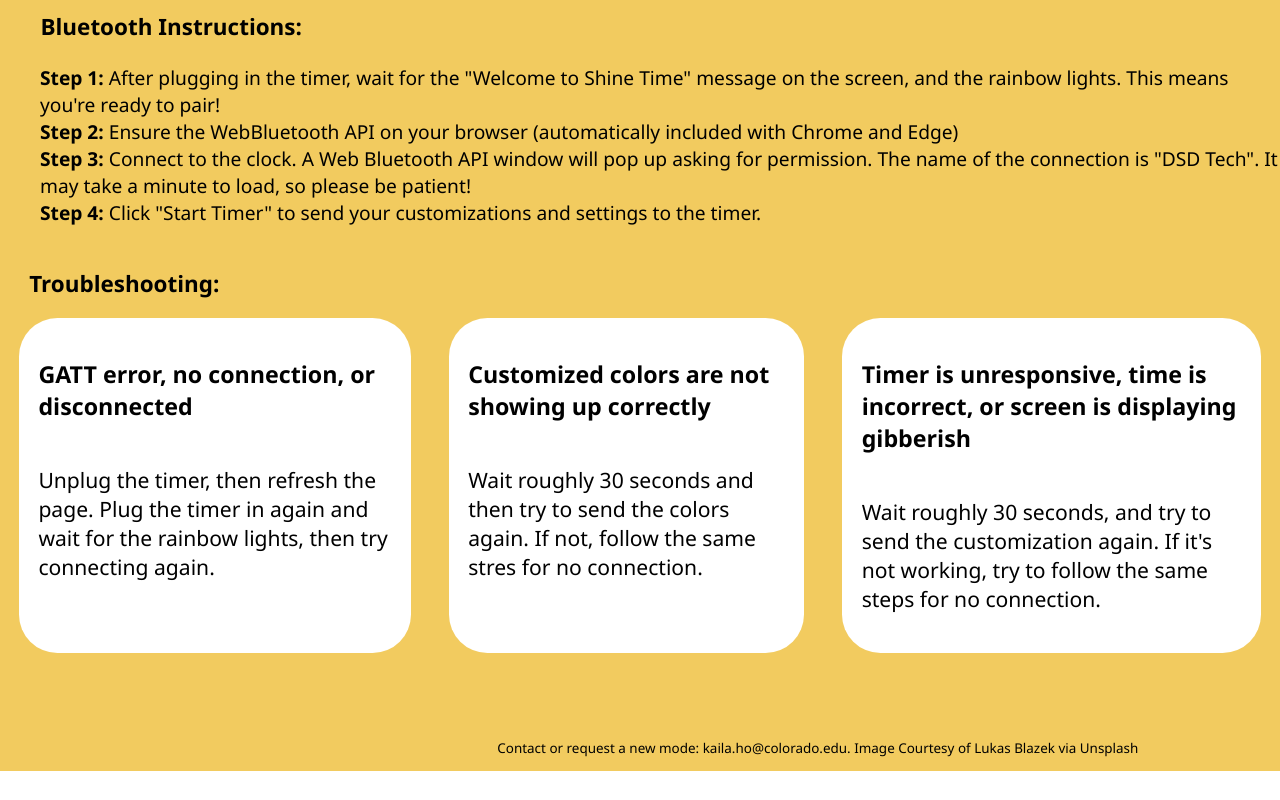
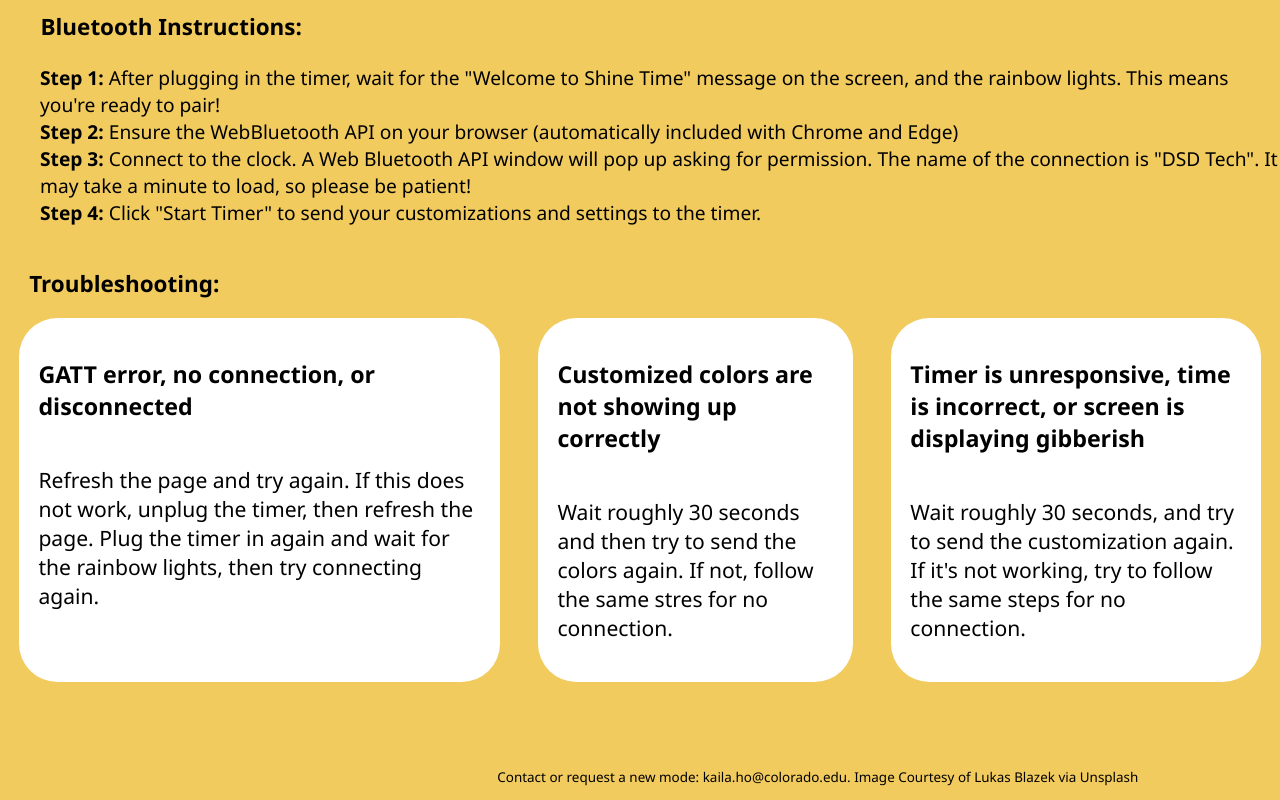
Before and after one commit to kailaho/capstoneTest, a React (Vite) app in the folder my-react-app/: page / in a window 1280 px wide. Shown: the part 1204-2004 px from the top of the page. Before the commit the page ends 1975 px from the top, so only its background shows below. Built offline with nearby package versions, Linux system fonts and the light colour scheme.

Commit message:
small changes

```diff
--- a/my-react-app/src/App.jsx
+++ b/my-react-app/src/App.jsx
@@ -713,10 +713,6 @@ function App() {
 
               <div className="radioWrapper">
                 <label>
-                  <input type="radio" value="1" checked={soundMode === 1} onChange={() => handleSoundChange(1)} />
-                  Sound On
-                </label>
-                <label>
                   <input type="radio" value="2" checked={soundMode === 2} onChange={() => handleSoundChange(2)} />
                   Sound Off
                 </label>
@@ -950,7 +946,7 @@ function App() {
           <div id="troubleshoot">
             <div className="troubleCard">
               <p><span className="faq">GATT error, no connection, or disconnected</span></p>
-              <p>Unplug the timer, then refresh the page. Plug the timer in again and wait for the rainbow lights, then try connecting again.</p>
+              <p>Refresh the page and try again. If this does not work, unplug the timer, then refresh the page. Plug the timer in again and wait for the rainbow lights, then try connecting again.</p>
             </div>
             <div className="troubleCard">
               <p><span className="faq">Customized colors are not showing up correctly</span></p>
@@ -992,7 +988,7 @@ function App() {
           <div id="troubleshoot">
             <div className="troubleCard">
               <p><span className="faq">GATT error, no connection, or disconnected</span></p>
-              <p>Unplug the timer, then refresh the page. Plug the timer in again and wait for the rainbow lights, then try connecting again.</p>
+              <p>Refresh the page and try again. If this does not work, unplug the timer, then refresh the page. Plug the timer in again and wait for the rainbow lights, then try connecting again.</p>
             </div>
             <div className="troubleCard">
               <p><span className="faq">Customized colors are not showing up correctly</span></p>
```
